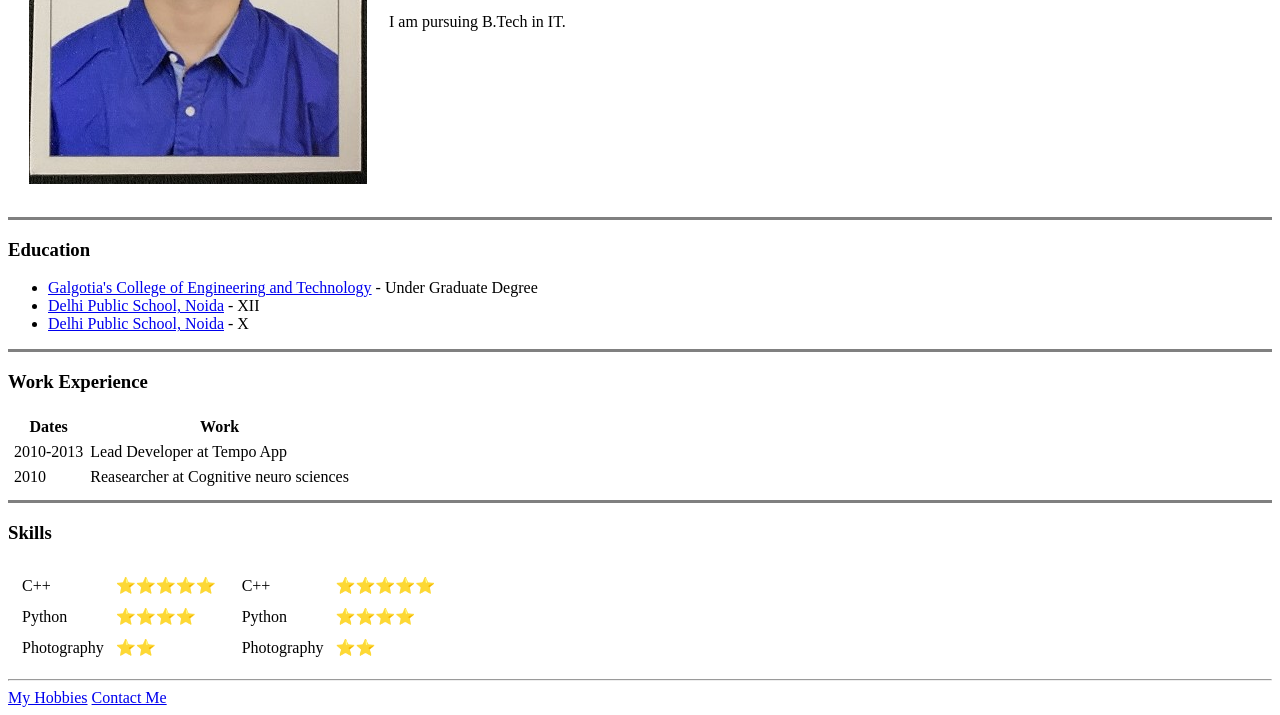
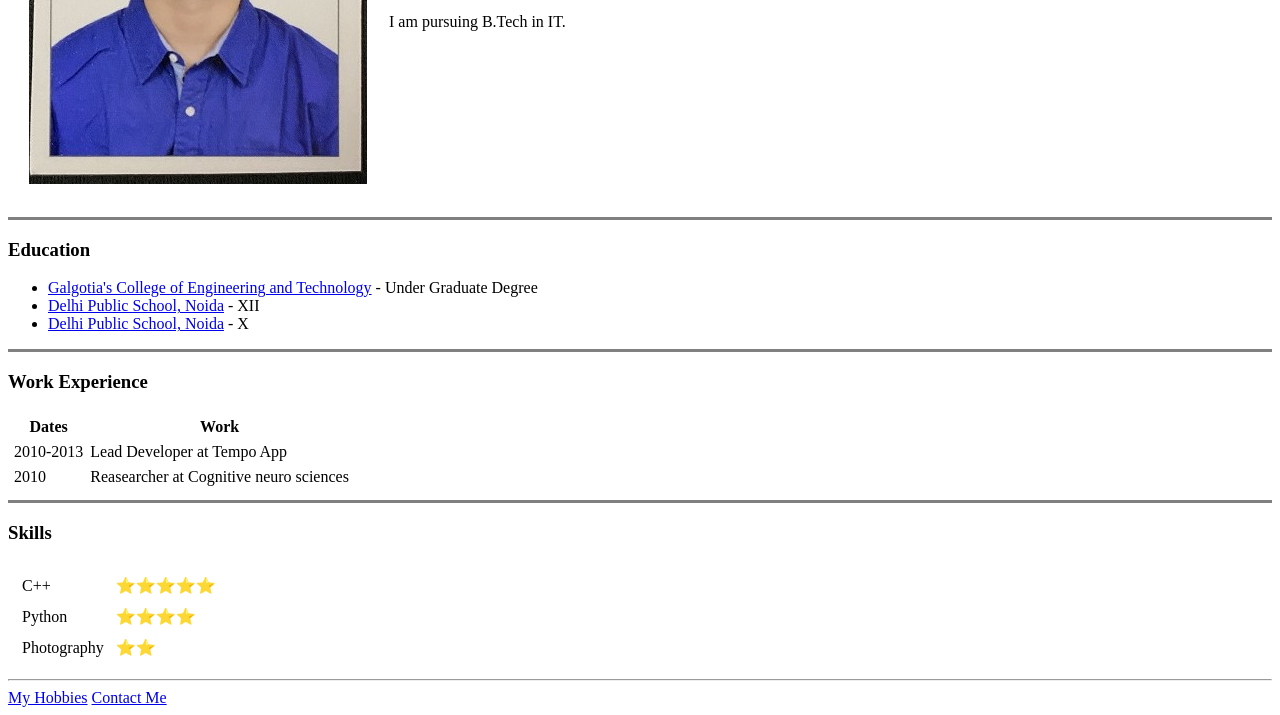
Before and after one commit to Nilssss02/cv, a plain HTML site: page index.html in a window 1280 px wide. Shown: the part 271-986 px from the top of the page. Drawn offline with Linux system fonts and the light colour scheme.

Commit message:
Fixed the double tables in the skills section

```diff
--- a/index.html
+++ b/index.html
@@ -70,23 +70,6 @@
                         </tr>
                     </table>
                 </td>
-
-                <td>
-                    <table cellspacing="10"> <!--Nested Table-->
-                        <tr>
-                            <td>C++</td>
-                            <td>⭐⭐⭐⭐⭐</td>
-                        </tr>
-                        <tr>
-                            <td>Python</td>
-                            <td>⭐⭐⭐⭐</td>
-                        </tr>
-                        <tr>
-                            <td>Photography</td>
-                            <td>⭐⭐</td>
-                        </tr>
-                    </table>
-                </td>
             </tr>
         </table>
 
```
